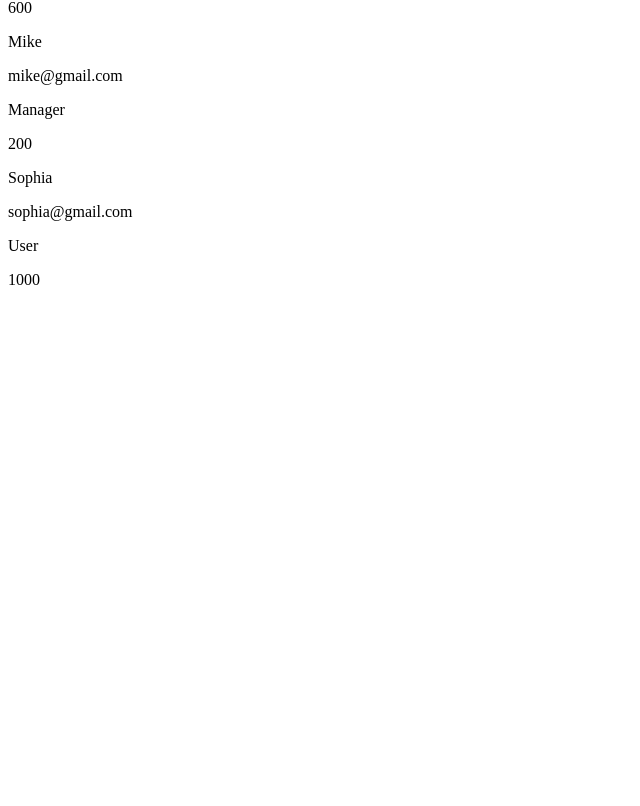
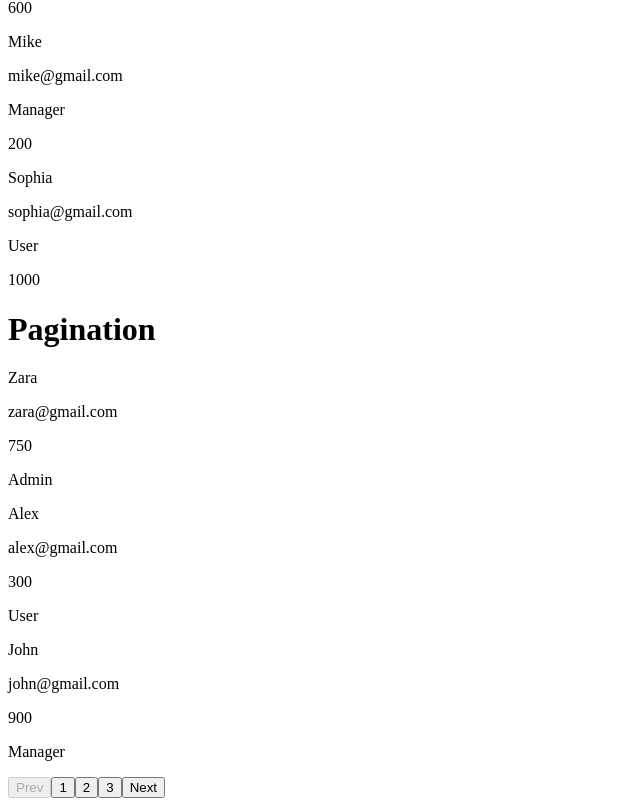
Before and after one commit to jui1/full-stack-practice, a React (Vite) app in the folder cleint/: page /Dashboard in a window 1280 px wide. Shown: the part 2117-2923 px from the top of the page, without its empty margins (0-640 px from the left). Before the commit the page ends 2422 px from the top, so only its background shows below. Built offline with nearby package versions, Linux system fonts and the light colour scheme.

Commit message:
fix : update pagination

```diff
--- a/cleint/src/pages/Dashboard.jsx
+++ b/cleint/src/pages/Dashboard.jsx
@@ -90,6 +90,20 @@ function Dashboard() {
 
     })
 
+    //for pagination
+
+    const [currentpage, setcurrentpage] = useState(1);
+    const itemPerpage = 3;
+    const startIndex = (currentpage -1) * itemPerpage;
+
+    const endIndex = startIndex + itemPerpage;
+    const currentUsers = users.slice(startIndex , endIndex);
+
+    const totalPage = Math.ceil(users.length/itemPerpage );
+
+
+
+
 
     return (
         <>
@@ -131,6 +145,40 @@ function Dashboard() {
                 ))
             }
 
+            <h1 style={{color : "revert-layer"}}> Pagination</h1>
+
+            {
+                currentUsers.map((user)=>(
+                    <div key={user.id}>
+                    <p>{user.name}</p>
+                    <p>{user.email}</p>
+                    <p>{user.price}</p>
+                    <p>{user.role}</p>
+
+                    </div>
+
+
+                ))
+            }
+
+            <button onClick={()=>setcurrentpage(currentpage-1)}
+            disabled={currentpage ===1}>
+                Prev
+            </button>
+            {Array.from({length :totalPage },(_,index)=>(
+                <button
+                key={index}
+                onClick={() =>setcurrentpage(index+1)}>
+
+                {index+1}
+
+                </button>
+            ))}
+            <button onClick={() => setcurrentpage(currentpage+1)}
+            disabled={currentpage ===totalPage}>
+                Next
+            </button>
+
         </>
 
     )
```
